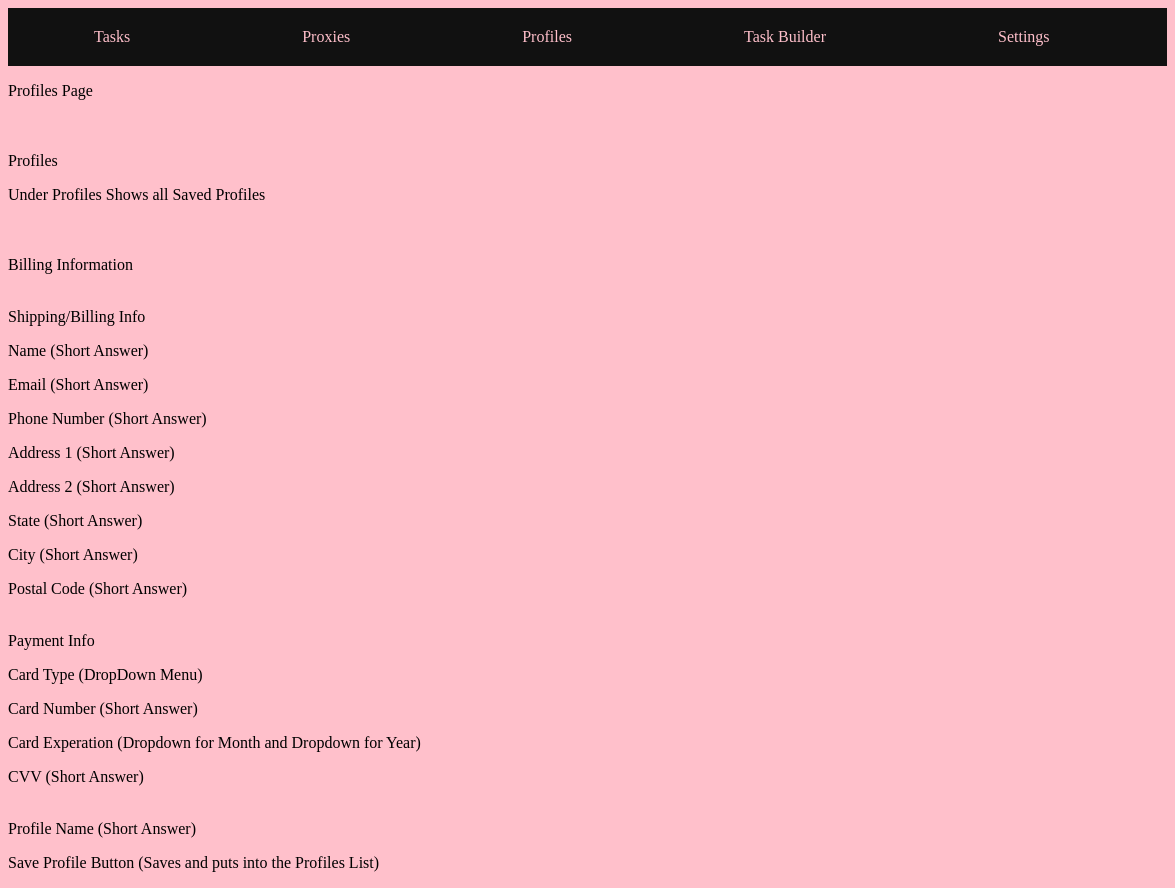
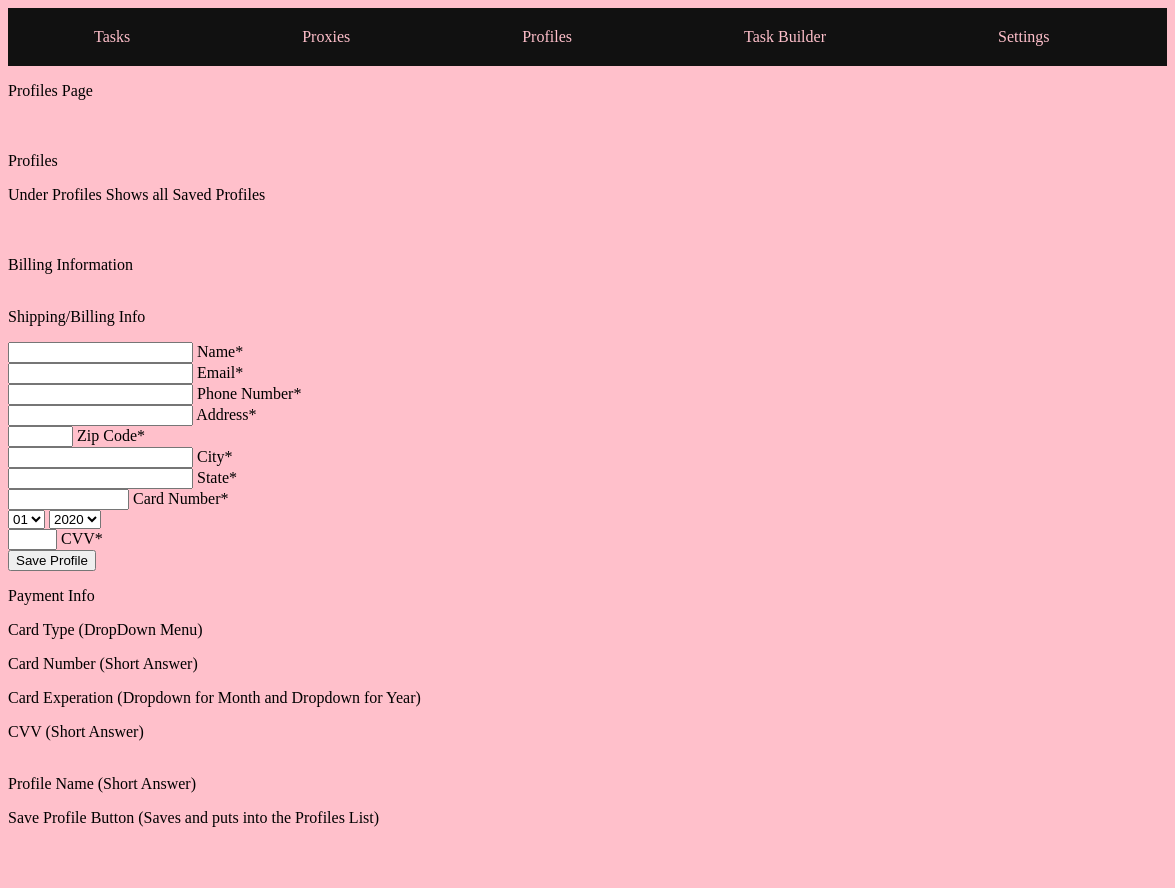
Before and after one commit to nichiluss/reservedsneakerbot, an Electron app: page profiles.html in a window 1175 px wide. After the commit the page ends 843 px from the top, so only its background shows below. Drawn offline with Linux system fonts and the light colour scheme.

Commit message:
Added formatting for Profile Builder, no save functionality added yet. Tweaked pupptest to convert input to supreme checkout-friendly input. *;27PM 6/1/2020

```diff
--- a/profiles.html
+++ b/profiles.html
@@ -37,17 +37,105 @@
   <br />
   <br />
   </p>
+  <script type="text/javascript">
 
+
+
+
+  </script>
   <p>Shipping/Billing Info</p>
-  <p>Name (Short Answer)</p>
-  <p>Email (Short Answer)</p>
-  <p>Phone Number (Short Answer)</p>
-  <p>Address 1 (Short Answer)</p>
-  <p>Address 2 (Short Answer)</p>
-  <p>State (Short Answer)</p>
-  <p>City (Short Answer)</p>
-  <P>Postal Code (Short Answer)<br /><br /></P>
+<form onsubmit="saveProfile()">
+  <div class="group">
+    <input spellcheck="false" id="name" type="text" required>
+    <span class="highlight"></span>
+    <span class="bar"></span>
+    <label>Name*</label>
+  </div>
 
+  <div class="group">
+    <input spellcheck="false" id="email" type="text" required>
+    <span class="highlight"></span>
+    <span class="bar"></span>
+    <label>Email*</label>
+  </div>
+
+  <div class="group">
+    <input spellcheck="false" id="phone-number" type="text" required>
+    <span class="highlight"></span>
+    <span class="bar"></span>
+    <label>Phone Number*</label>
+  </div>
+
+  <div class="group">
+    <input spellcheck="false" id="address" type="text" required>
+    <span class="highlight"></span>
+    <span class="bar"></span>
+    <label>Address*</label>
+  </div>
+
+  <div class="group">
+    <input spellcheck="false" id="zip" type="text" maxlength="5" size="5" required>
+    <span class="highlight"></span>
+    <span class="bar"></span>
+    <label>Zip Code*</label>
+  </div>
+
+  <div class="group">
+    <input spellcheck="false" id="city" type="text" required>
+    <span class="highlight"></span>
+    <span class="bar"></span>
+    <label>City*</label>
+  </div>
+
+  <div class="group">
+    <input spellcheck="false" id="state" type="text" required>
+    <span class="highlight"></span>
+    <span class="bar"></span>
+    <label>State*</label>
+  </div>
+
+  <div class="group">
+    <input spellcheck="false" id="card" type="text" maxlength= "12" size="12" required>
+    <span class="highlight"></span>
+    <span class="bar"></span>
+    <label>Card Number*</label>
+  </div>
+
+  <select name = 'Expiration Date' id='expDate'>
+    <option value = '01'>01</option>
+    <option value = '02'>02</option>
+    <option value = '03'>03</option>
+    <option value = '04'>04</option>
+    <option value = '05'>05</option>
+    <option value = '06'>06</option>
+    <option value = '07'>07</option>
+    <option value = '08'>08</option>
+    <option value = '09'>09</option>
+    <option value = '10'>10</option>
+    <option value = '11'>11</option>
+    <option value = '12'>12</option>
+    <label>Expiration Month</label>
+  </select>
+
+  <select name = 'Expiration Year' id='expYear'>
+    <option value = '2020'>2020</option>
+    <option value = '2021'>2021</option>
+    <option value = '2022'>2022</option>
+    <option value = '2023'>2023</option>
+    <option value = '2024'>2024</option>
+    <option value = '2025'>2025</option>
+    <option value = '2026'>2026</option>
+    <label>Expiration Year</label>
+  </select>
+
+  <div class="group">
+    <input spellcheck="false" id="card" type="text" maxlength="3" size="3"required>
+    <span class="highlight"></span>
+    <span class="bar"></span>
+    <label>CVV*</label>
+  </div>
+  <input type="submit" value="Save Profile">
+</form>
   <p>Payment Info</p>
   <p>Card Type (DropDown Menu)</p>
   <p>Card Number (Short Answer)</p>
@@ -57,5 +145,6 @@
   <p>Profile Name (Short Answer)</p>
   <p>Save Profile Button (Saves and puts into the Profiles List)</p>
 
+
   </body>
 </html>
```
Also changed, not shown: pupptest.js (+15 -6 lines).
